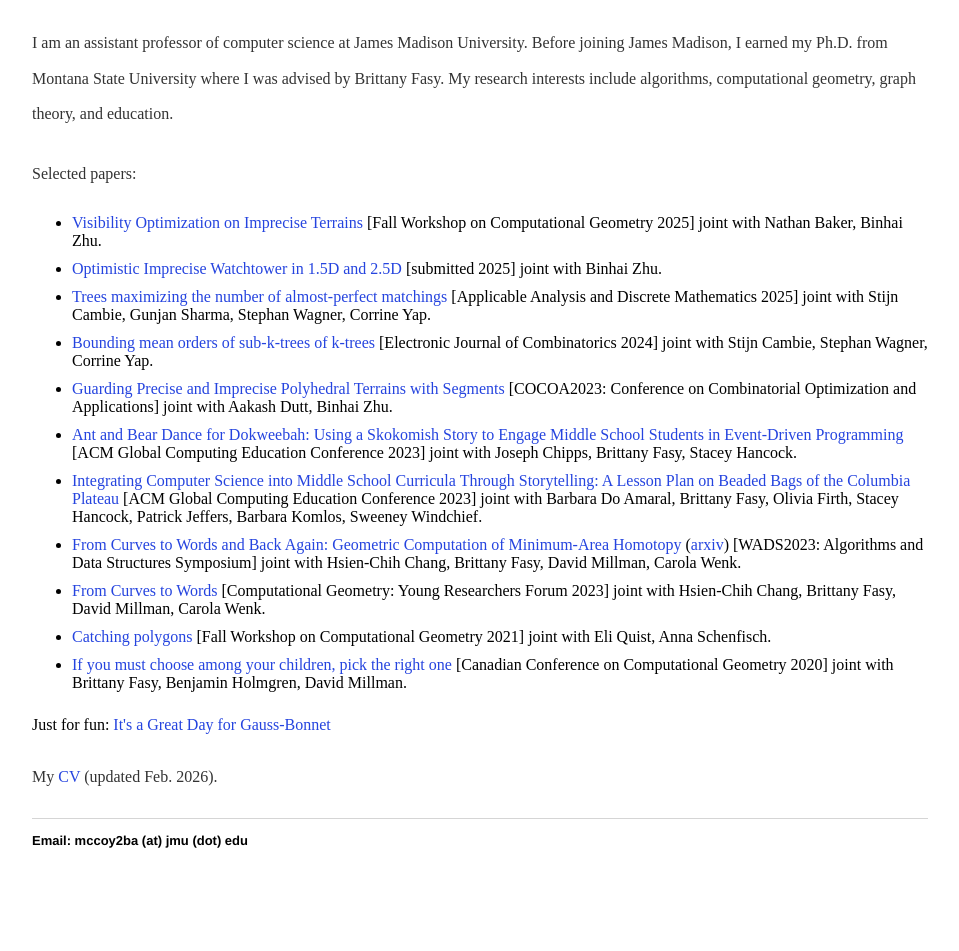
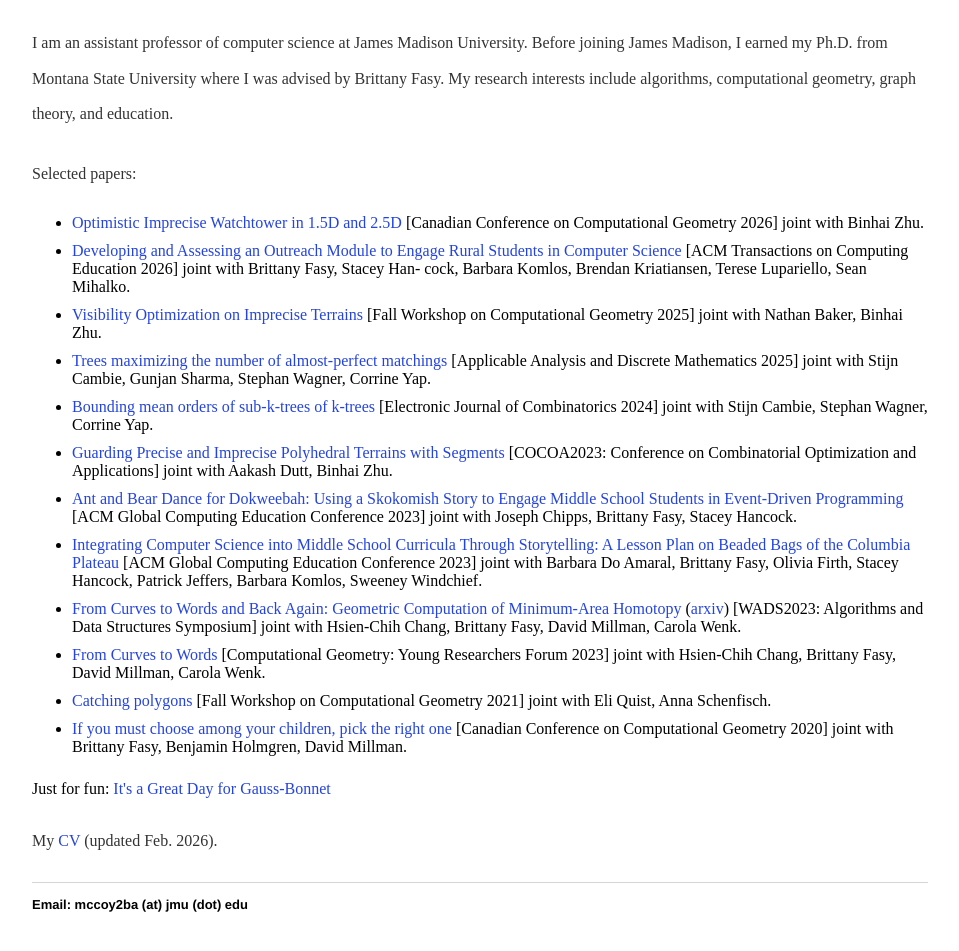
Before and after one commit to Brad-A-M/Brad-A-M.github.io, a Jekyll site: the page built from index.html, in a window 1280 px wide, cut to the strip 421-1395 px from the top of the page. Shown: the top 951 px of the strip, without its empty margins (160-1119 px from the left). Built offline with Jekyll 4.4.1, drawn with Linux system fonts in a browser that asks for light colours; before the commit the page ends 1331 px from its top, so only the background shows below that.

Commit message:
Add new selected papers to index.html
Added two new papers to the selected papers list in index.html.

```diff
--- a/index.html
+++ b/index.html
@@ -18,8 +18,9 @@
 	<p><font size="3">
 		Selected papers:
 	<ul>
+		<li><a href="https://arxiv.org/abs/2601.13165">Optimistic Imprecise Watchtower in 1.5D and 2.5D</a> [Canadian Conference on Computational Geometry 2026] joint with Binhai Zhu.</li>
+		<li><a href="https://dl.acm.org/toc/toce/justaccepted">Developing and Assessing an Outreach Module to Engage Rural Students in Computer Science</a> [ACM Transactions on Computing Education 2026] joint with Brittany Fasy, Stacey Han- cock, Barbara Komlos, Brendan Kriatiansen, Terese Lupariello, Sean Mihalko.</li>
 		<li><a href="https://www.cs.qc.cuny.edu/goswami/Proceedings-FWCG_25.pdf"> Visibility Optimization on Imprecise Terrains</a> [Fall Workshop on Computational Geometry 2025] joint with Nathan Baker, Binhai Zhu.</li>
-		<li><a href="https://arxiv.org/abs/2601.13165">Optimistic Imprecise Watchtower in 1.5D and 2.5D</a> [submitted 2025] joint with Binhai Zhu.</li>
 		<li><a href="https://arxiv.org/abs/2209.03408"> Trees maximizing the number of almost-perfect matchings</a> [Applicable Analysis and Discrete Mathematics 2025] joint with Stijn Cambie, Gunjan Sharma, Stephan Wagner, Corrine Yap.</li>
 		<li><a href="https://www.combinatorics.org/ojs/index.php/eljc/article/view/v31i1p62"> Bounding mean orders of sub-k-trees of k-trees</a> [Electronic Journal of Combinatorics 2024] joint with Stijn Cambie, Stephan Wagner, Corrine Yap.</li>
 		<li> <a href="https://link.springer.com/chapter/10.1007/978-3-031-49614-1_24"> Guarding Precise and Imprecise Polyhedral Terrains with Segments</a> [COCOA2023: Conference on Combinatorial Optimization and Applications] joint with Aakash Dutt, Binhai Zhu.</li>
```
